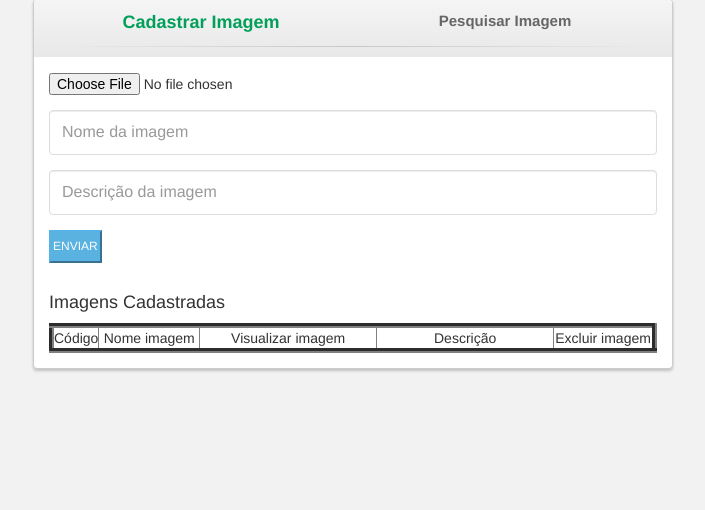
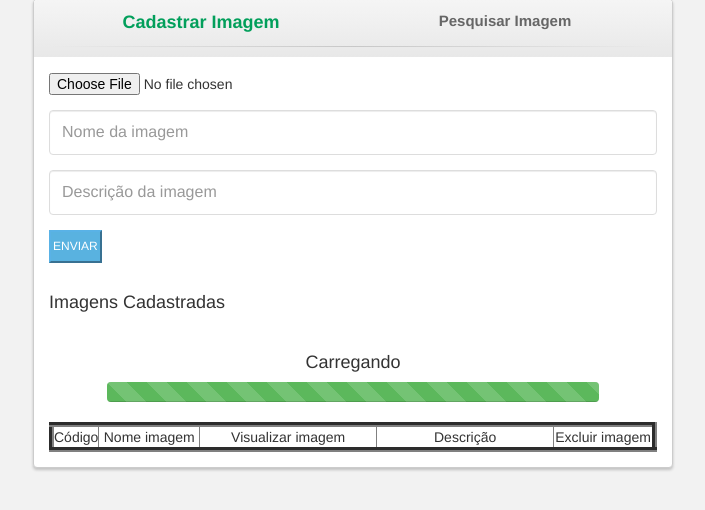
Before and after one commit to GabrielaSouza94/Projeto-WEB, a PHP site: page /system.php in a window 1280 px wide. Shown: the part 134-644 px from the top of the page, without its empty margins (287-992 px from the left). Run offline with PHP 8.4, Linux system fonts and the light colour scheme; data that the repository does not hold is empty; some libraries are stand-ins or nearby versions.

Commit message:
progress bar

```diff
--- a/Projeto/CSS/system.css
+++ b/Projeto/CSS/system.css
@@ -146,7 +146,15 @@ body {
 
 
 /*<<<< CSS FOOTER */
+/*CSS PROGRESS BAR*/
+.tabela{
+  padding-left: 5%;
+  padding-right: 5%;
+  margin: auto;
+}
+.progress{
 
+}
 /*CSS BOX BOX>>>>>*/
 .panel {
     margin-top: 4%;
--- a/Projeto/JS/system.js
+++ b/Projeto/JS/system.js
@@ -1,4 +1,4 @@
-$(function() {
+/*$(function() {
 
     $('#cadastrar_img-form-link').click(function(e) {
     	$("#cadastrar_img-form").delay(100).fadeIn(100);
@@ -15,4 +15,46 @@ $(function() {
 		e.preventDefault();
 	});
 
-});
+});*/
+function loadjscssfile(filename, filetype){
+    if (filetype=="js"){ //if filename is a external JavaScript file
+        var fileref=document.createElement('script')
+        fileref.setAttribute("type","text/javascript")
+        fileref.setAttribute("src", filename)
+    }
+    else if (filetype=="css"){ //if filename is an external CSS file
+        var fileref=document.createElement("link")
+        fileref.setAttribute("rel", "stylesheet")
+        fileref.setAttribute("type", "text/css")
+        fileref.setAttribute("href", filename)
+    }
+    if (typeof fileref!="undefined")
+        document.getElementsByTagName("head")[0].appendChild(fileref)
+};
+var progressBar = $(".progress-bar");
+
+function addProgress(percentual) {
+  console.log(percentual);
+  progressBar.width(percentual);
+};
+
+$.ajax({
+  xhr: function() {
+    var xhr = new window.XMLHttpRequest();
+
+    xhr.addEventListener("progress", function(evt) {
+      if (evt.lengthComputable) {
+        var percentComplete = evt.loaded / evt.total;
+        addProgress((percentComplete * 100) + '%');
+
+      }
+    }, false);
+    return xhr;
+  },
+  type: 'GET', //Or 'GET',
+  url: "ver_img.php?",
+   data: { post : true, postfor : 'fun' },
+   success: function(data) {
+       $("table").show();
+   }
+ });
--- a/Projeto/system.php
+++ b/Projeto/system.php
@@ -22,6 +22,7 @@ session_start();
 	<link rel="stylesheet" type="text/css" href="./CSS/system.css">
 	<script language="JavaScript" type="text/javascript" src="./JS/system.js"></script>
 	<script src="http://ajax.googleapis.com/ajax/libs/jquery/1.9.1/jquery.min.js"></script>
+	<script src="https://ajax.googleapis.com/ajax/libs/jquery/3.2.1/jquery.min.js"></script>
 </head>
 
 <body>
@@ -116,7 +117,18 @@ session_start();
 
 					<h4>Imagens Cadastradas</h4>
 
-					<table border="5">
+					<div class="tabela">
+					  <br>
+					  <h4 class="text-center">Carregando</h4>
+					  <div class="tabela">
+					    <div class="progress">
+					      <div class="progress-bar progress-bar-success progress-bar-striped" role="progressbar" aria-valuenow="40" aria-valuemin="0" aria-valuemax="100">
+					        <span class="sr-only"></span>
+					      </div>
+					    </div>
+					  </div>
+					</div>
+					<table hidden="TRUE" border="5">
 						<tr>
 							<td align="center" class="coluna1" >
 								Código
```
Also changed, not shown: Projeto/busca_img.php (added, +17 -0 lines).
